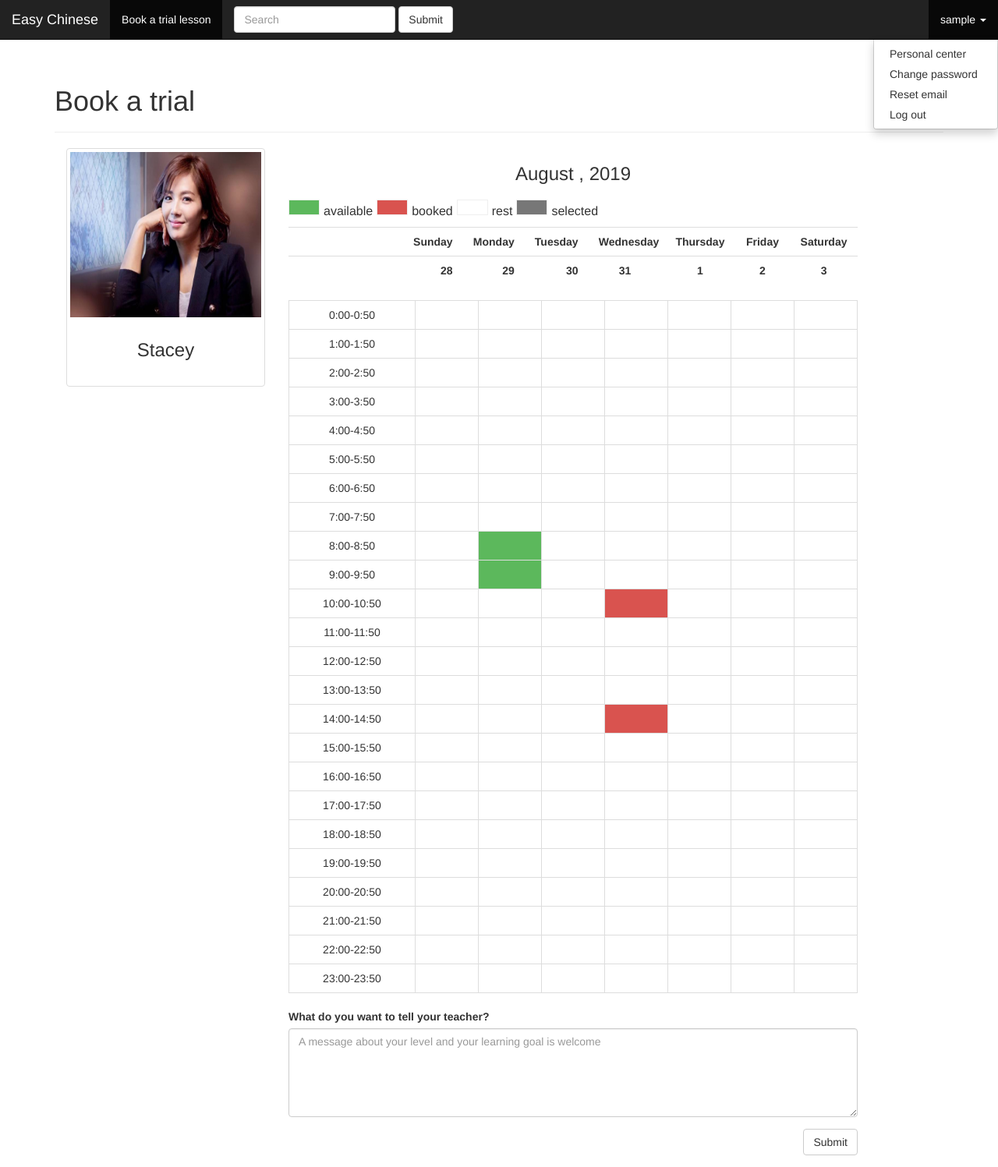
After one commit to JessicaFeng0926/easy_chinese, a Flask app: a page that uses app/templates/base.html in a window 1280 px wide, after a click that opens the changed part. The commit adds this page. Shown: the whole page at 78% size. Run offline with Flask 2, Linux system fonts and the light colour scheme; the visitor is signed in with stand-in values (Sample User, id 1); data comes from the database, SQL or seed files in the repository; lists and menus that the app fills with data are empty; some libraries are stand-ins or nearby versions.

Commit message:
6th submit, I focused on the teacher's schedule today and I completed the html part of it.

```diff
--- a/app/__init__.py
+++ b/app/__init__.py
@@ -41,4 +41,7 @@ def create_app(config_name):
     from .visitor import visitor as visitor_blueprint
     app.register_blueprint(visitor_blueprint,url_prefix='/visitor')
 
+    from .student import student as student_blueprint
+    app.register_blueprint(student_blueprint,url_prefix='/student')
+
     return app
--- a/app/main/views.py
+++ b/app/main/views.py
@@ -6,9 +6,9 @@ from flask_login import login_required,current_user
 def index():
     return render_template('index.html')
 
-@main.route('/personal_center/<username>')
+@main.route('/personal_center')
 @login_required
-def personal_center(username):
+def personal_center():
     '''这是个人中心的视图，不同角色会显示不同的页面'''
     if current_user.role.name == 'Visitor':
         return render_template('visitor/homepage.html')
--- /dev/null
+++ b/app/student/__init__.py
@@ -0,0 +1,5 @@
+from flask import Blueprint
+
+student = Blueprint('student',__name__)
+
+from . import views
--- a/app/templates/base.html
+++ b/app/templates/base.html
@@ -35,7 +35,7 @@
           <li class="dropdown">
             <a href="#" class="dropdown-toggle" data-toggle="dropdown" role="button" aria-haspopup="true" aria-expanded="false">{{current_user.username}} <span class="caret"></span></a>
             <ul class="dropdown-menu">
-              <li><a href="{{url_for('main.personal_center',username=current_user.username)}}">Personal center</a></li>
+              <li><a href="{{url_for('main.personal_center')}}">Personal center</a></li>
               <li><a href="{{url_for('auth.change_password')}}">Change password</a></li>
               <li><a href="{{url_for('auth.reset_email_request')}}">Reset email</a></li>
               <li><a href="{{url_for('auth.logout')}}">Log out</a></li>
--- a/app/templates/index.html
+++ b/app/templates/index.html
@@ -77,7 +77,7 @@
                       <div class="caption">
                         <h3>Stacey</h3>
                         <p>Stacey is an excellent teacher who is really good at making classes funny.</p>
-                        <p><a href="#" class="btn btn-default" role="button">More information</a> <a href="#" class="btn btn-primary" role="button">Book a trial</a></p>
+                        <p><a href="#" class="btn btn-default" role="button">More information</a> <a href="{{url_for('visitor.trial',username='stacey')}}" class="btn btn-primary" role="button">Book a trial</a></p>
                       </div>
                     </div>
                </div>
--- a/app/templates/visitor/homepage.html
+++ b/app/templates/visitor/homepage.html
@@ -15,8 +15,8 @@
 </div>
 <div class='col-sm-3 col-md-3' >
     <ul class='nav nav-pills nav-stacked'>
-        <li role="presentation" {%if request.path[:11] == '/personal_c' %}class="active"{%endif%}><a href="{{url_for('main.personal_center',username=current_user.username)}}">Trial lesson record</a></li>
-        <li role="presentation" {%if request.path[:12] == '/visitor/per' %}class='active'{%endif%}><a href="{{url_for('visitor.personal_info',username=current_user.username)}}">Personal Information</a></li>
+        <li role="presentation" {%if request.path[:11] == '/personal_c' %}class="active"{%endif%}><a href="{{url_for('main.personal_center')}}">Trial lesson record</a></li>
+        <li role="presentation" {%if request.path[:12] == '/visitor/per' %}class='active'{%endif%}><a href="{{url_for('visitor.personal_info')}}">Personal Information</a></li>
 
     </ul>
 </div>
--- /dev/null
+++ b/app/templates/visitor/trial.html
@@ -0,0 +1,129 @@
+{%extends 'base.html'%}
+{%block mytitle%}Book a Trial{%endblock mytitle%}
+{%block head%}
+{{super()}}
+
+<style>
+footer{
+    display: none;
+}
+.table{
+    width:729.6px;
+}
+h3{
+    margin-bottom:20px;
+}
+
+.available{
+    background-color:#5cb85c;
+}
+
+.booked{
+    background-color:#d9534f;
+}
+
+.rest{
+    background-color: white;
+}
+
+.selected{
+    background-color: #777777;
+}
+
+.legend{
+    display:inline-block;
+    width:40px;
+    height:20px;
+    border:1px solid #efefef;
+}
+
+.legend-info{
+    font-size: 16px;
+}
+</style>
+{%endblock head%}
+
+{%block page_content%}
+<div class='page-header'>
+    <h1>Book a trial</h1>
+
+</div>
+<div class="col-sm-5 col-md-3">
+        <div class="thumbnail">
+          <img src="{{url_for('static',filename='img/teacher3.jpg')}}" >
+          <div class="caption">
+            <h3 class='text-center'>Stacey</h3>
+          </div>
+        </div>
+</div>
+<div class='col-sm-6 col-md-8'>
+    <h3 class='text-center'>August , 2019</h3>
+    <h4>
+        <span class='legend available'></span>
+        <span class='legend-info'>available</span>
+        <span class='legend booked'></span>
+        <span class='legend-info'>booked</span>
+        <span class='legend rest'></span>
+        <span class='legend-info'>rest</span>
+        <span class='legend selected'></span>
+        <span class='legend-info'>selected</span>
+
+    </h4>
+    <table class='table'>
+        <tr>
+            <th class='col-md-2 col-sm-1 col-xs-2 text-right'></th>
+            <th class='col-md-1 col-sm-1 col-xs-1 text-right'>Sunday</th>
+            <th class='col-md-1 col-sm-1 col-xs-1 text-right'>Monday</th>
+            <th class='col-md-1 col-sm-1 col-xs-1 text-right'>Tuesday</th>
+            <th class='col-md-1 col-sm-1 col-xs-1 text-right'>Wednesday</th>
+            <th class='col-md-1 col-sm-1 col-xs-1 text-center'>Thursday</th>
+            <th class='col-md-1 col-sm-1 col-xs-1 text-center'>Friday</th>
+            <th class='col-md-1 col-sm-1 col-xs-1 text-center'>Saturday</th>
+        </tr>
+        <tr>
+            <th class='col-md-2 col-sm-2 col-xs-2 text-right'></th>
+            <th class='col-md-1 col-sm-1 col-xs-1 text-right'>28</th>
+            <th class='col-md-1 col-sm-1 col-xs-1 text-right'>29</th>
+            <th class='col-md-1 col-sm-1 col-xs-1 text-right'>30</th>
+            <th class='col-md-1 col-sm-1 col-xs-1 text-center'>31</th>
+            <th class='col-md-1 col-sm-1 col-xs-1 text-center'>1</th>
+            <th class='col-md-1 col-sm-1 col-xs-1 text-center'>2</th>
+            <th class='col-md-1 col-sm-1 col-xs-1 text-center'>3</th>
+        </tr>
+    </table>
+    <table class='table table-bordered'>
+        {% for i in range(24)%}
+        <tr>
+            <td class='col-md-2 col-sm-2 col-xs-2 text-center'>{{i}}:00-{{i}}:50</td>
+            <td class='col-md-1 col-sm-1 col-xs-1' id="0-{{i}}"></td>
+            <td {%if '1-%s'|format(i) in ['1-8','1-9'] %} class='col-md-1 col-sm-1 col-xs-1 available'{%else%}class='col-md-1 col-sm-1 col-xs-1'{%endif%} id="1-{{i}}"></td>
+            <td class='col-md-1 col-sm-1 col-xs-1' id="2-{{i}}"></td>
+            <td {%if '3-%s'|format(i) in ['3-10','3-14']%} class='col-md-1 col-sm-1 col-xs-1 booked'{%else%} class='col-md-1 col-sm-1 col-xs-1' {%endif%} id="3-{{i}}"></td>
+            <td class='col-md-1 col-sm-1 col-xs-1' id="4-{{i}}"></td>
+            <td class='col-md-1 col-sm-1 col-xs-1' id="5-{{i}}"></td>
+            <td class='col-md-1 col-sm-1 col-xs-1' id="6-{{i}}"></td>
+        </tr>
+        {%endfor%}
+
+    </table>
+    <div class="form-group">
+        <label for="message" class="control-label">What do you want to tell your teacher?</label>
+        <textarea class='form-control' name="message" id="message" rows="5" placeholder="A message about your level and your learning goal is welcome"></textarea>
+    </div>
+    <div class='form-group text-right'>
+    <button class='btn btn-default' type='button'>Submit</button>
+    </div>
+
+
+</div>
+{%endblock page_content%}
+
+{%block scripts%}
+{{super()}}
+
+<script>
+$(function(){
+
+})
+</script>
+{%endblock scripts%}
--- a/app/visitor/views.py
+++ b/app/visitor/views.py
@@ -1,5 +1,5 @@
 from . import visitor
-from flask import render_template,url_for,current_app,request,flash,redirect
+from flask import render_template,url_for,current_app,request,flash,redirect,jsonify
 from flask_login import current_user,login_required
 from . forms import PersonalInfoForm
 import os
@@ -8,9 +8,9 @@ from ..models import User
 
 
 #游客个人信息路由和视图
-@visitor.route('/personal_info/<username>',methods=['GET','POST'])
+@visitor.route('/personal_info',methods=['GET','POST'])
 @login_required
-def personal_info(username):
+def personal_info():
     '''这是修改个人信息的视图'''
     form = PersonalInfoForm()
     if form.validate_on_submit():
@@ -38,3 +38,18 @@ def personal_info(username):
     form.member_since.data=current_user.member_since.strftime('%Y-%m-%d')
     form.timezone.data=current_user.timezone
     return render_template('visitor/personal_info.html',form=form)
+
+#游客预订试听课
+@visitor.route('/trial/<username>',methods=['GET','POST'])
+@login_required
+def trial(username):
+    '''
+    游客预订试听课的视图
+
+    :参数 username:要订课的老师的用户名
+    '''
+    sid = request.form.get('sid',0,type=int)
+    if sid :
+        result = sid + 1
+        return jsonify({'status':'ok','msg':result})
+    return render_template('visitor/trial.html')
```
Also changed, not shown: app/student/forms.py (added, +15 -0 lines), app/student/views.py (added, +22 -0 lines), app/templates/student/homepage.html (+47 -0 lines), app/templates/student/personal_info.html (added, +26 -0 lines).
